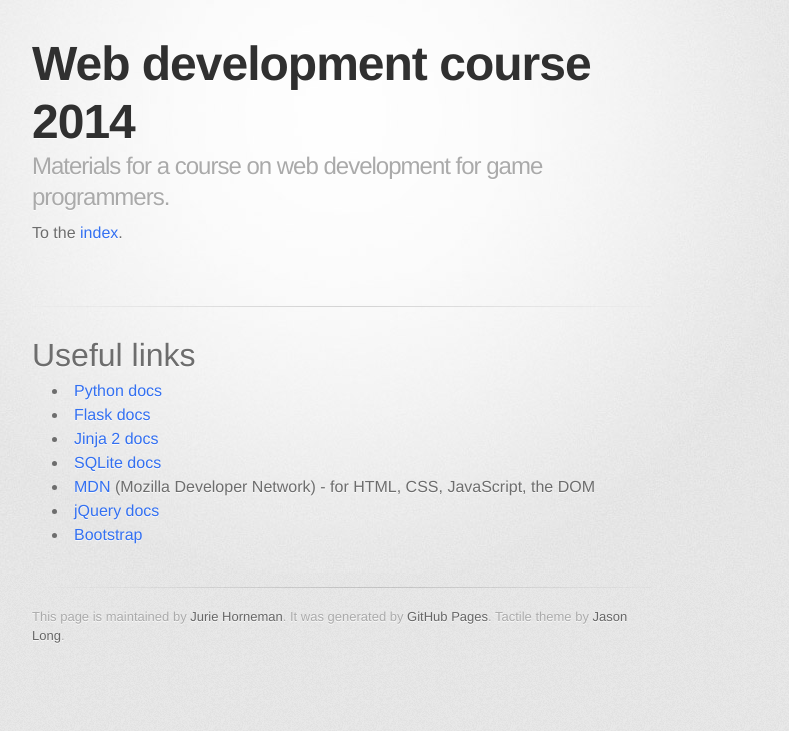
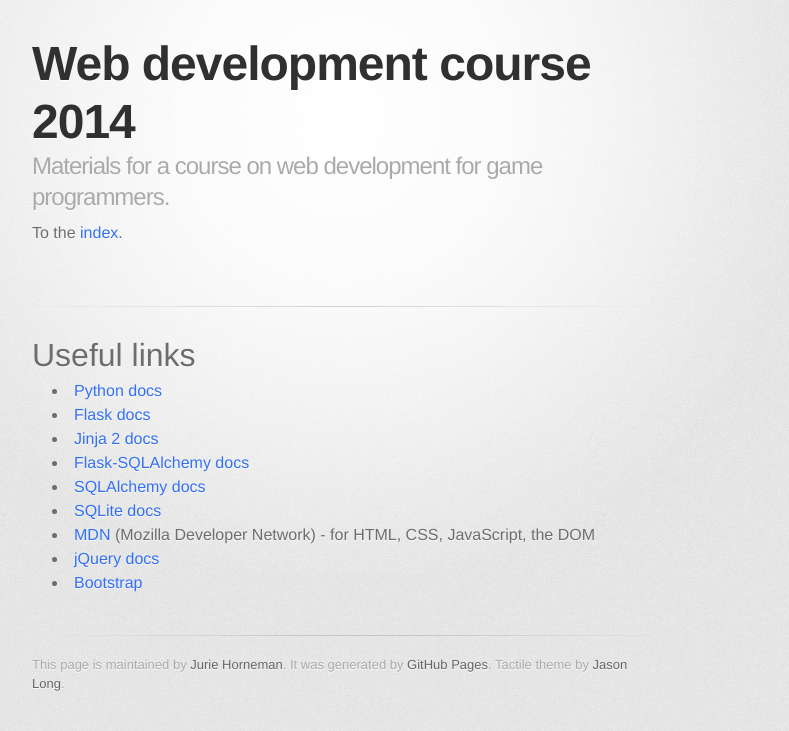
Before and after one commit to jhorneman/web-dev-course-2014, a Jekyll site: the page built from useful_links.md, in a window 1280 px wide. Shown: the top 731 px of the page, without its empty margins (298-1087 px from the left). Built offline with Jekyll 4.4.1, drawn with Linux system fonts in a browser that asks for light colours; some web fonts are replaced.

Commit message:
Added links to SQLAlchemy etc.

```diff
--- a/useful_links.md
+++ b/useful_links.md
@@ -8,6 +8,8 @@
 * [Python docs](https://docs.python.org/2/)
 * [Flask docs](http://flask.pocoo.org/docs/0.10/)
 * [Jinja 2 docs](http://jinja.pocoo.org/docs/dev/templates/)
+* [Flask-SQLAlchemy docs](https://pythonhosted.org/Flask-SQLAlchemy/index.html)
+* [SQLAlchemy docs](http://docs.sqlalchemy.org/en/rel_0_9/)
 * [SQLite docs](http://www.sqlite.org/docs.html)
 * [MDN](https://developer.mozilla.org/en-US/docs/Web) (Mozilla Developer Network) - for HTML, CSS, JavaScript, the DOM
 * [jQuery docs](http://api.jquery.com/)
```
